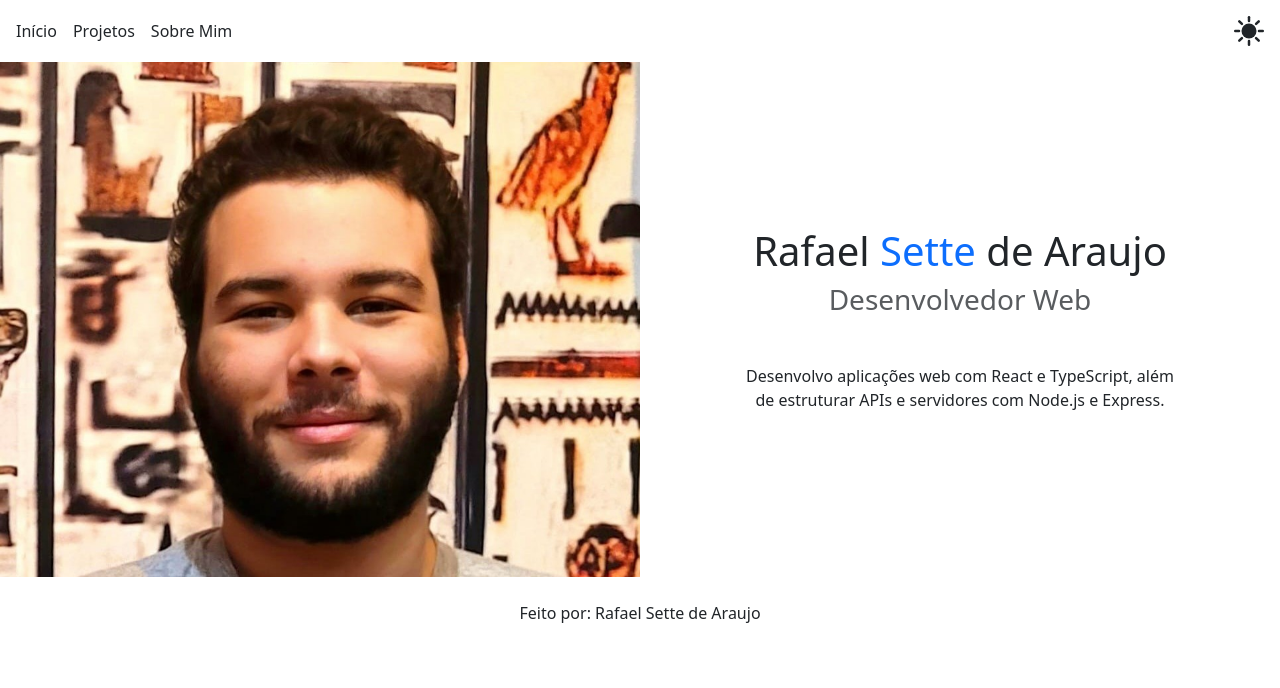
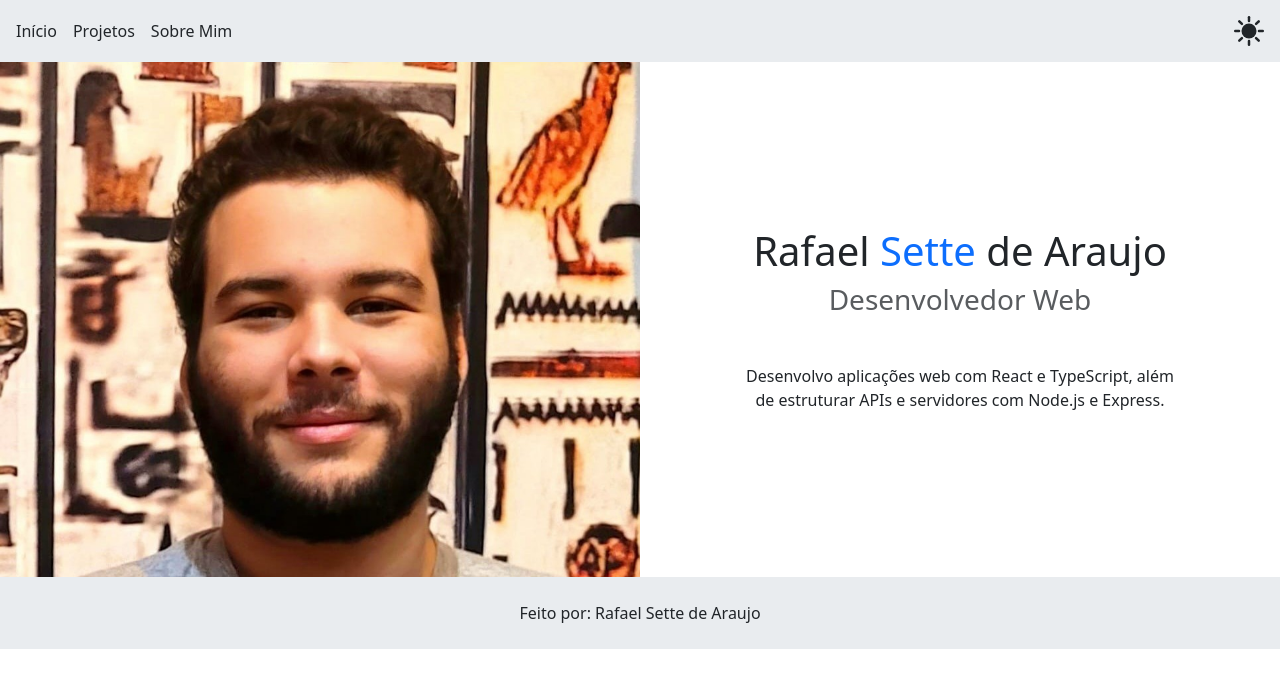
Before and after one commit to Sette0o0/Portfolio, a React (Vite) app in the folder my-app/: page / in a window 1280 px wide. Shown: the top 688 px of the page. Built offline with nearby package versions, Linux system fonts and the light colour scheme.

Commit message:
style: cor diferente para o background do header e do footer; transição de background-color

```diff
--- a/my-app/src/components/Layout/Footer.tsx
+++ b/my-app/src/components/Layout/Footer.tsx
@@ -2,7 +2,7 @@
 function Footer() {
 	return (
 		<>
-			<footer className={`d-flex flex-column align-items-center py-4`}>
+			<footer className={`d-flex flex-column align-items-center bg-body-secondary py-4`}>
 				<div className={`d-flex`}>
 					<span>
 						Feito por: Rafael Sette de Araujo
--- a/my-app/src/components/Layout/Header.tsx
+++ b/my-app/src/components/Layout/Header.tsx
@@ -3,7 +3,7 @@ import ThemeToggle from "../ThemeToggle"
 function Header() {
 	return (
 		<>
-			<header className="d-flex align-items-center p-3">
+			<header className="d-flex align-items-center bg-body-secondary p-3">
 				<nav className={`me-auto`}>
 					<ul className={`d-flex flex-row list-unstyled column-gap-3 m-0`}>
 						<li>Início</li>
--- a/my-app/src/index.css
+++ b/my-app/src/index.css
@@ -4,9 +4,15 @@
   padding: 0;
 }
 
+body, body *{
+  transition: background-color .2s, color .2s;
+}
+
 [data-bs-theme="dark"] {
   --bs-body-bg: #161718;
   --bs-body-bg-rgb: 22,23,24;
+  --bs-secondary-bg: #1e2124;
+  --bs-secondary-bg-rgb: 30,33,36;
 
   /* color-scheme: dark;
   --bs-body-color: #e1e3e5;
@@ -15,8 +21,6 @@
   --bs-emphasis-color-rgb: 255,255,255;
   --bs-secondary-color: rgba(222, 226, 230, 0.75);
   --bs-secondary-color-rgb: 222,226,230;
-  --bs-secondary-bg: #343a40;
-  --bs-secondary-bg-rgb: 52,58,64;
   --bs-tertiary-color: rgba(222, 226, 230, 0.5);
   --bs-tertiary-color-rgb: 222,226,230;
   --bs-tertiary-bg: #2b3035;
```
